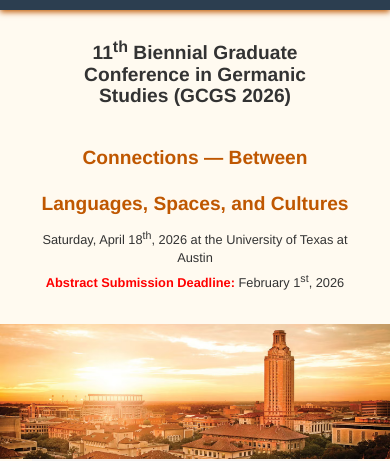
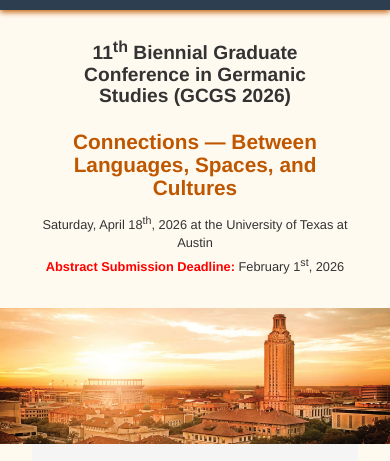
Before and after one commit to RedSkip08/GCGS2026, a website: page index.html in a window 390 px wide. Shown: the part 50-511 px from the top of the page. Drawn offline with Linux system fonts and the light colour scheme.

Commit message:
Update style.css

```diff
--- a/css/style.css
+++ b/css/style.css
@@ -368,15 +368,16 @@ main {
     margin-top: 0.5rem;
   }
 
-  /* Conference details */
-  .conference-details h3 .highlight-text {
-    font-size: 1.2rem;
+
+/* Conference details */
+
+.conference-details h3 .highlight-text {
+    display: inline-block;
+    font-size: 1.3rem;
     line-height: 1.1;
-    margin-top: -1rem;
-    margin-bottom: 0.3rem;
-    white-space: normal;
-    word-break: break-word;
-  }
+    margin-top: 0;
+    margin-bottom: 0;
+}
 
   .conference-details p {
     font-size: 0.8rem;
```
